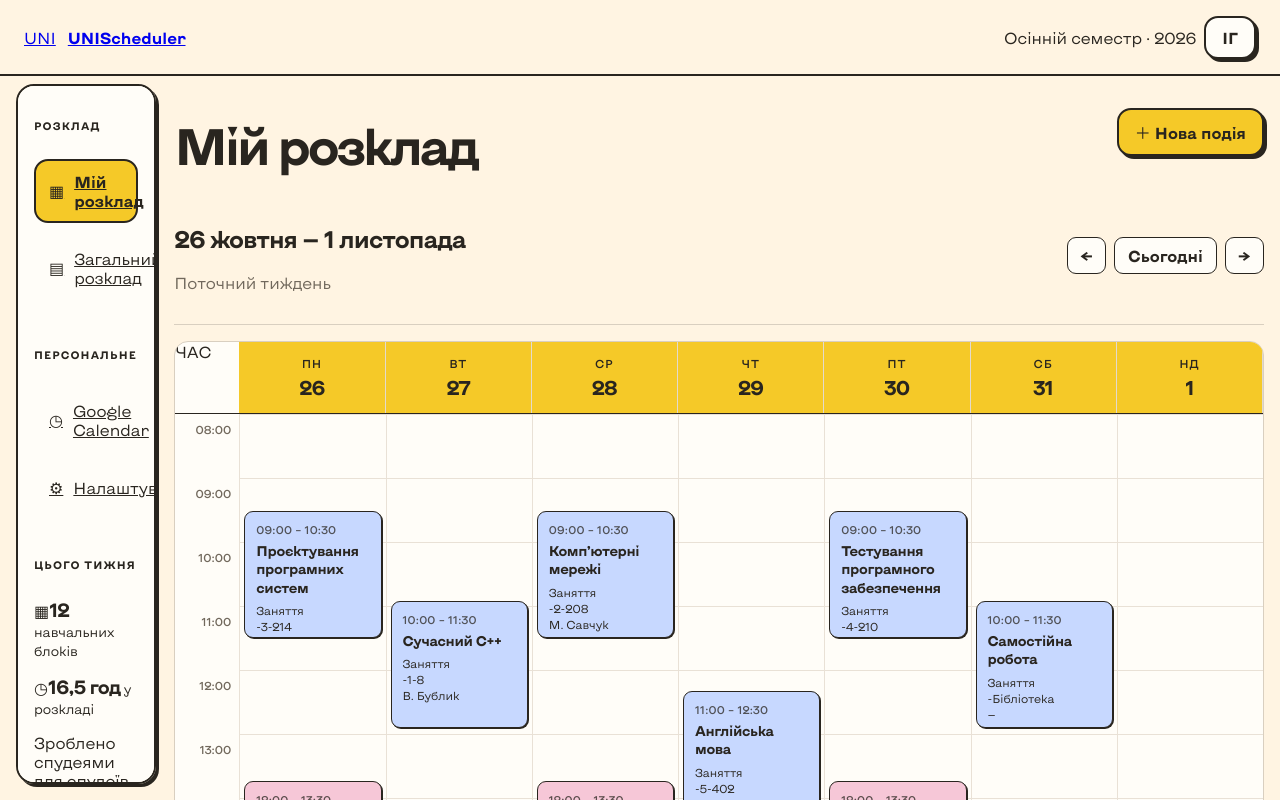
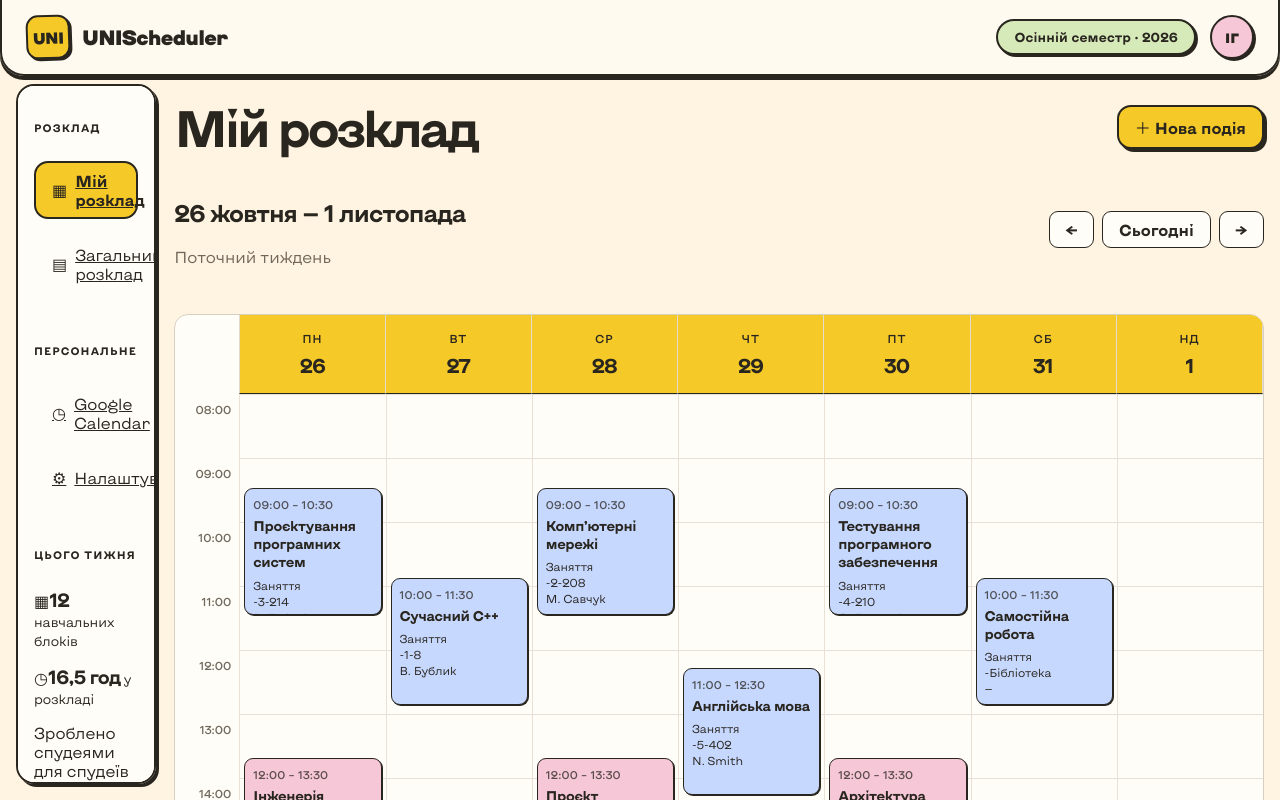
Before and after one commit to ihnryna/unischeduler-frontend, a React (Vite) app: page /schedule in a window 1280 px wide. Shown: the top 800 px of the page. Built offline with nearby package versions, Linux system fonts and the light colour scheme.

Commit message:
style: polish schedule header and layout

```diff
--- a/src/components/schedule/ScheduleGrid.tsx
+++ b/src/components/schedule/ScheduleGrid.tsx
@@ -28,7 +28,7 @@ export function ScheduleGrid({
     return (
         <section className="calendar" id="calendar">
             <div className="calendar-header">
-                <div className="time-header">ЧАС</div>
+                <div className="time-header" aria-hidden="true" />
 
                 {DAYS.map((day, index) => (
                     <button
--- a/src/styles/layout.css
+++ b/src/styles/layout.css
@@ -98,6 +98,10 @@
 
 .app[data-theme] .calendar-header > * {
     min-width: 0;
+}
+
+.app[data-theme] .time-header {
+    visibility: hidden;
 }
 
 .app[data-theme] .calendar-body {
@@ -332,6 +336,18 @@
     align-items: center;
     justify-content: space-between;
     gap: 16px;
+    flex-wrap: wrap;
+}
+
+.app[data-theme] .page-heading > div {
+    display: flex;
+    align-items: center;
+    min-width: 0;
+}
+
+.app[data-theme] .page-heading h1 {
+    margin: 0;
+    padding: 0;
 }
 
 /* Week toolbar */
@@ -368,6 +384,10 @@
 
 .app[data-theme] .calendar-header > * {
     min-width: 0;
+}
+
+.app[data-theme] .time-header {
+    visibility: hidden;
 }
 
 .app[data-theme] .time-column {
--- a/src/styles/themes/theme-10.css
+++ b/src/styles/themes/theme-10.css
@@ -44,7 +44,7 @@
     color: var(--retro-ink);
     border: 2px solid var(--retro-line);
     border-radius: 24px;
-    padding: 22px 16px;
+    padding: 24px 16px;
     box-shadow: 4px 4px 0 var(--retro-ink);
 }
 
@@ -59,10 +59,10 @@
 .app[data-theme="theme-10"] aside button {
     display: flex;
     align-items: center;
-    gap: 10px;
+    gap: 8px;
     width: 100%;
-    padding: 11px 13px;
-    margin-bottom: 5px;
+    padding: 8px 16px;
+    margin-bottom: 8px;
     background: transparent;
     border: 2px solid transparent;
     border-radius: 14px;
@@ -92,9 +92,101 @@
 .app[data-theme="theme-10"] header,
 .app[data-theme="theme-10"] .topbar,
 .app[data-theme="theme-10"] .page-header {
-    background: transparent;
-    border-bottom: 2px solid var(--retro-ink);
-    padding: 20px 24px;
+    background: rgba(255, 253, 248, 0.6);
+    backdrop-filter: blur(16px);
+    -webkit-backdrop-filter: blur(16px);
+    border: 2px solid var(--retro-ink);
+    border-top: none;
+    border-radius: 0 0 24px 24px;
+    box-shadow: 0 4px 0 var(--retro-ink);
+    padding: 12px 24px;
+}
+
+.app[data-theme="theme-10"] .brand {
+    display: flex;
+    align-items: center;
+    gap: 12px;
+    text-decoration: none;
+    color: var(--retro-ink);
+}
+
+.app[data-theme="theme-10"] .brand-logo {
+    display: grid;
+    place-items: center;
+    width: 44px;
+    height: 44px;
+    background: var(--retro-yellow);
+    border: 2px solid var(--retro-ink);
+    border-radius: 12px;
+    font-weight: 900;
+    font-size: 16px;
+    letter-spacing: -0.04em;
+    color: var(--retro-ink);
+    box-shadow: 2px 2px 0 var(--retro-ink);
+    transform: rotate(-2deg);
+    transition: transform 140ms ease, box-shadow 140ms ease;
+}
+
+.app[data-theme="theme-10"] .brand:hover .brand-logo {
+    transform: rotate(0deg) scale(1.05);
+    box-shadow: 3px 3px 0 var(--retro-ink);
+}
+
+.app[data-theme="theme-10"] .brand-text {
+    display: flex;
+    flex-direction: column;
+    line-height: 1.1;
+}
+
+.app[data-theme="theme-10"] .brand-text strong {
+    font-size: 1.3rem;
+    font-weight: 800;
+    letter-spacing: -0.04em;
+    color: var(--retro-ink);
+}
+
+.app[data-theme="theme-10"] .topbar-right {
+    display: flex;
+    align-items: center;
+    gap: 14px;
+}
+
+.app[data-theme="theme-10"] .semester-label {
+    display: inline-flex;
+    align-items: center;
+    padding: 8px 16px;
+    background: var(--retro-green);
+    border: 2px solid var(--retro-ink);
+    border-radius: 999px;
+    font-size: 0.82rem;
+    font-weight: 700;
+    letter-spacing: 0.01em;
+    color: var(--retro-ink);
+    box-shadow: 2px 2px 0 var(--retro-ink);
+}
+
+.app[data-theme="theme-10"] .profile-button {
+    display: grid;
+    place-items: center;
+    width: 44px;
+    height: 44px;
+    min-width: 44px;
+    padding: 0;
+    background: var(--retro-pink);
+    border: 2px solid var(--retro-ink);
+    border-radius: 50%;
+    font-size: 0.85rem;
+    font-weight: 800;
+    color: var(--retro-ink);
+    box-shadow: 2px 2px 0 var(--retro-ink);
+    cursor: pointer;
+    transition: transform 120ms ease, box-shadow 120ms ease, background 120ms ease;
+}
+
+.app[data-theme="theme-10"] .profile-button:hover {
+    background: var(--retro-yellow);
+    transform: translate(1px, 1px);
+    box-shadow: 1px 1px 0 var(--retro-ink);
 }
 
 .app[data-theme="theme-10"] h1,
@@ -129,7 +221,7 @@
     background: var(--retro-paper);
     border: 2px solid var(--retro-ink);
     border-radius: 22px;
-    padding: 20px;
+    padding: 16px;
     box-shadow: 4px 4px 0 var(--retro-ink);
     transition: transform 160ms ease, box-shadow 160ms ease;
 }
@@ -149,7 +241,7 @@
     border-radius: 14px;
     background: var(--retro-paper);
     color: var(--retro-ink);
-    padding: 10px 16px;
+    padding: 8px 16px;
     font: inherit;
     font-weight: 600;
     box-shadow: 3px 3px 0 var(--retro-ink);
@@ -184,7 +276,7 @@
     border-radius: 12px;
     background: #fff;
     color: var(--retro-ink);
-    padding: 11px 13px;
+    padding: 8px 16px;
     font: inherit;
 }
 
@@ -237,8 +329,8 @@
 .app[data-theme="theme-10"] .schedule-event,
 .app[data-theme="theme-10"] .lesson-card {
     display: block;
-    padding: 10px 12px;
-    margin: 3px 0;
+    padding: 8px;
+    margin: 0;
     border: 2px solid var(--retro-ink);
     border-radius: 13px;
     background: var(--retro-lilac);
@@ -278,7 +370,7 @@
     align-items: center;
     border: 2px solid var(--retro-ink);
     border-radius: 999px;
-    padding: 5px 10px;
+    padding: 8px;
     background: var(--retro-pink);
     color: var(--retro-ink);
     font-size: 0.75rem;
@@ -306,8 +398,8 @@
 @media (max-width: 900px) {
     .app[data-theme="theme-10"] .sidebar,
     .app[data-theme="theme-10"] aside {
-        padding: 14px 10px;
-        border-radius: 18px;
+        padding: 16px 8px;
+        border-radius: 16px;
     }
 
     .app[data-theme="theme-10"] .card,
@@ -315,14 +407,14 @@
     .app[data-theme="theme-10"] .widget,
     .app[data-theme="theme-10"] .calendar-card,
     .app[data-theme="theme-10"] .content-card {
-        padding: 14px;
-        border-radius: 17px;
+        padding: 16px;
+        border-radius: 16px;
     }
 
     .app[data-theme="theme-10"] header,
     .app[data-theme="theme-10"] .topbar,
     .app[data-theme="theme-10"] .page-header {
-        padding: 16px;
+        padding: 8px 16px;
     }
 }
 
@@ -340,7 +432,7 @@
     }
 
     .app[data-theme="theme-10"] button {
-        padding: 9px 12px;
+        padding: 8px;
     }
 }
 
@@ -498,13 +590,17 @@
    ========================================= */
 
 /* Page headings */
+.app[data-theme="theme-10"] .page-heading {
+    padding-top: 16px;
+}
+
 .app[data-theme="theme-10"] .page-heading h1,
 .app[data-theme="theme-10"] .page-heading .page-title {
     font-size: clamp(2.4rem, 4vw, 3.5rem);
     font-weight: 700;
     letter-spacing: -0.065em;
     line-height: 1.05;
-    margin-bottom: 8px;
+    margin: 0;
 }
 
 .app[data-theme="theme-10"] .page-heading p {
@@ -516,7 +612,7 @@
 /* Week toolbar */
 .app[data-theme="theme-10"] .week-toolbar {
     padding-block: 8px 16px;
-    border-bottom: 1px solid #d9cfc0;
+    border-bottom: none;
 }
 
 .app[data-theme="theme-10"] .week-info {
@@ -528,7 +624,7 @@
 }
 
 .app[data-theme="theme-10"] .week-controls button {
-    padding: 8px 13px;
+    padding: 8px 16px;
     box-shadow: none;
     border-width: 1px;
     border-radius: 9px;
@@ -544,7 +640,16 @@
 
 /* Weekday headers */
 .app[data-theme="theme-10"] .calendar-header {
-    border-bottom: 1px solid var(--retro-ink);
+    border-bottom: none;
+}
+
+/* Invisible corner */
+.app[data-theme="theme-10"] .time-header {
+    visibility: hidden;
+    opacity: 0;
+    pointer-events: none;
+    border: none !important;
+    background: transparent !important;
 }
 
 .app[data-theme="theme-10"] .calendar-header .day-header {
@@ -552,17 +657,22 @@
     flex-direction: column;
     align-items: center;
     justify-content: center;
-    gap: 5px;
-    padding: 14px 6px;
+    gap: 8px;
+    padding: 16px 8px;
     border: 0;
     border-radius: 0;
     border-right: 1px solid #e3dacd;
+    border-bottom: 1px solid var(--retro-ink);
     background: transparent;
     box-shadow: none;
     font-size: 0.72rem;
     font-weight: 500;
     letter-spacing: 0.07em;
     text-transform: uppercase;
+}
+
+.app[data-theme="theme-10"] .calendar-header .day-header:first-of-type {
+    border-left: 1px solid #e3dacd;
 }
 
 .app[data-theme="theme-10"] .calendar-header .day-header strong {
@@ -603,7 +713,7 @@
 
 /* Lesson cards */
 .app[data-theme="theme-10"] .lesson-card {
-    padding: 10px 11px;
+    padding: 8px;
     border: 1px solid var(--retro-ink);
     border-radius: 9px;
     box-shadow: 1px 1px 0 var(--retro-ink);
```
